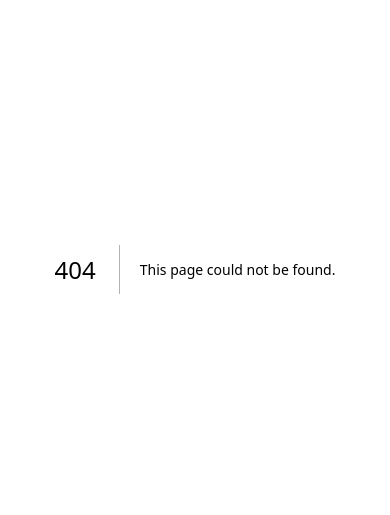
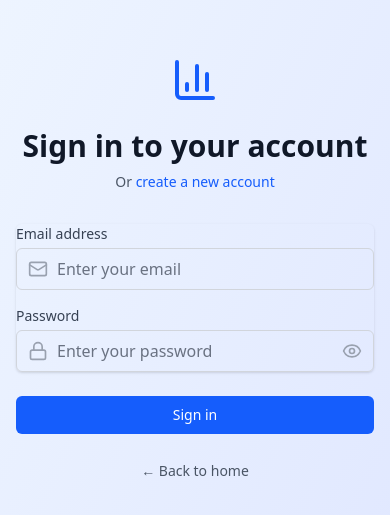
Before and after one commit to develper21/EngageIQ, a Next.js app in the folder EngageIqdashboard/: page /login in a window 390 px wide. Before the commit this address had no page. Shown: the part 153-668 px from the top of the page. Built offline with nearby package versions, Linux system fonts and the light colour scheme.

Commit message:
Add login page with authentication form
- Create responsive login page with form validation
- Include email and password input fields
- Add social media login options
- Setup navigation to signup and password recovery

```diff
--- /dev/null
+++ b/EngageIqdashboard/src/app/login/page.tsx
@@ -0,0 +1,153 @@
+'use client';
+
+import { useState } from 'react';
+import { useRouter } from 'next/navigation';
+import { BarChart3, Mail, Lock, Eye, EyeOff } from 'lucide-react';
+
+export default function Login() {
+  const router = useRouter();
+  const [email, setEmail] = useState('');
+  const [password, setPassword] = useState('');
+  const [showPassword, setShowPassword] = useState(false);
+  const [loading, setLoading] = useState(false);
+  const [error, setError] = useState('');
+
+  const handleSubmit = async (e: React.FormEvent) => {
+    e.preventDefault();
+    setLoading(true);
+    setError('');
+
+    try {
+      const response = await fetch('http://localhost:5000/api/auth/login', {
+        method: 'POST',
+        headers: {
+          'Content-Type': 'application/json',
+        },
+        body: JSON.stringify({ email, password }),
+      });
+
+      const data = await response.json();
+
+      if (response.ok) {
+        localStorage.setItem('token', data.token);
+        localStorage.setItem('user', JSON.stringify(data.user));
+        router.push('/dashboard');
+      } else {
+        setError(data.error || 'Login failed');
+      }
+    } catch (err) {
+      setError('Network error. Please try again.');
+    } finally {
+      setLoading(false);
+    }
+  };
+
+  return (
+    <div className="min-h-screen bg-gradient-to-br from-blue-50 to-indigo-100 flex items-center justify-center py-12 px-4 sm:px-6 lg:px-8">
+      <div className="max-w-md w-full space-y-8">
+        <div className="text-center">
+          <div className="flex justify-center">
+            <BarChart3 className="w-12 h-12 text-blue-600" />
+          </div>
+          <h2 className="mt-6 text-3xl font-bold text-gray-900">
+            Sign in to your account
+          </h2>
+          <p className="mt-2 text-sm text-gray-600">
+            Or{' '}
+            <button
+              onClick={() => router.push('/signup')}
+              className="font-medium text-blue-600 hover:text-blue-500"
+            >
+              create a new account
+            </button>
+          </p>
+        </div>
+
+        <form className="mt-8 space-y-6" onSubmit={handleSubmit}>
+          <div className="rounded-md shadow-sm space-y-4">
+            <div>
+              <label htmlFor="email" className="block text-sm font-medium text-gray-700 mb-1">
+                Email address
+              </label>
+              <div className="relative">
+                <div className="absolute inset-y-0 left-0 pl-3 flex items-center pointer-events-none">
+                  <Mail className="h-5 w-5 text-gray-400" />
+                </div>
+                <input
+                  id="email"
+                  name="email"
+                  type="email"
+                  autoComplete="email"
+                  required
+                  className="appearance-none rounded-md relative block w-full pl-10 pr-3 py-2 border border-gray-300 placeholder-gray-500 text-gray-900 focus:outline-none focus:ring-blue-500 focus:border-blue-500"
+                  placeholder="Enter your email"
+                  value={email}
+                  onChange={(e) => setEmail(e.target.value)}
+                />
+              </div>
+            </div>
+
+            <div>
+              <label htmlFor="password" className="block text-sm font-medium text-gray-700 mb-1">
+                Password
+              </label>
+              <div className="relative">
+                <div className="absolute inset-y-0 left-0 pl-3 flex items-center pointer-events-none">
+                  <Lock className="h-5 w-5 text-gray-400" />
+                </div>
+                <input
+                  id="password"
+                  name="password"
+                  type={showPassword ? 'text' : 'password'}
+                  autoComplete="current-password"
+                  required
+                  className="appearance-none rounded-md relative block w-full pl-10 pr-10 py-2 border border-gray-300 placeholder-gray-500 text-gray-900 focus:outline-none focus:ring-blue-500 focus:border-blue-500"
+                  placeholder="Enter your password"
+                  value={password}
+                  onChange={(e) => setPassword(e.target.value)}
+                />
+                <button
+                  type="button"
+                  className="absolute inset-y-0 right-0 pr-3 flex items-center"
+                  onClick={() => setShowPassword(!showPassword)}
+                >
+                  {showPassword ? (
+                    <EyeOff className="h-5 w-5 text-gray-400" />
+                  ) : (
+                    <Eye className="h-5 w-5 text-gray-400" />
+                  )}
+                </button>
+              </div>
+            </div>
+          </div>
+
+          {error && (
+            <div className="bg-red-50 border border-red-200 text-red-600 px-4 py-3 rounded-md text-sm">
+              {error}
+            </div>
+          )}
+
+          <div>
+            <button
+              type="submit"
+              disabled={loading}
+              className="group relative w-full flex justify-center py-2 px-4 border border-transparent text-sm font-medium rounded-md text-white bg-blue-600 hover:bg-blue-700 focus:outline-none focus:ring-2 focus:ring-offset-2 focus:ring-blue-500 disabled:opacity-50 disabled:cursor-not-allowed"
+            >
+              {loading ? 'Signing in...' : 'Sign in'}
+            </button>
+          </div>
+
+          <div className="text-center">
+            <button
+              type="button"
+              onClick={() => router.push('/')}
+              className="text-sm text-gray-600 hover:text-gray-900"
+            >
+              ← Back to home
+            </button>
+          </div>
+        </form>
+      </div>
+    </div>
+  );
+}
```
